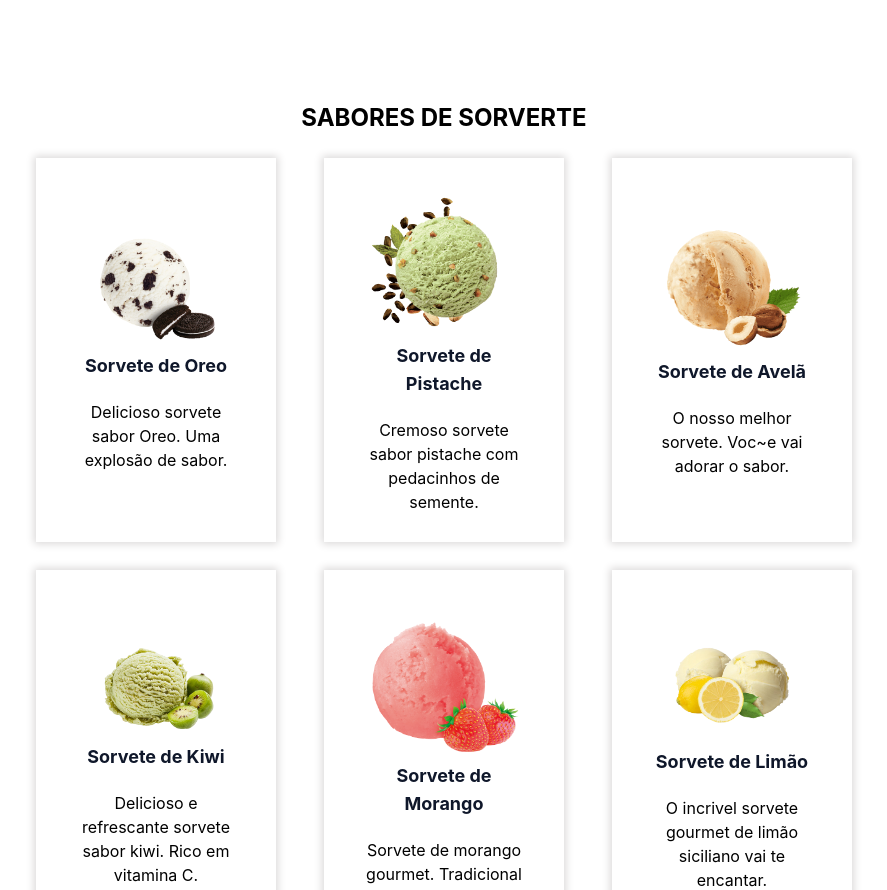
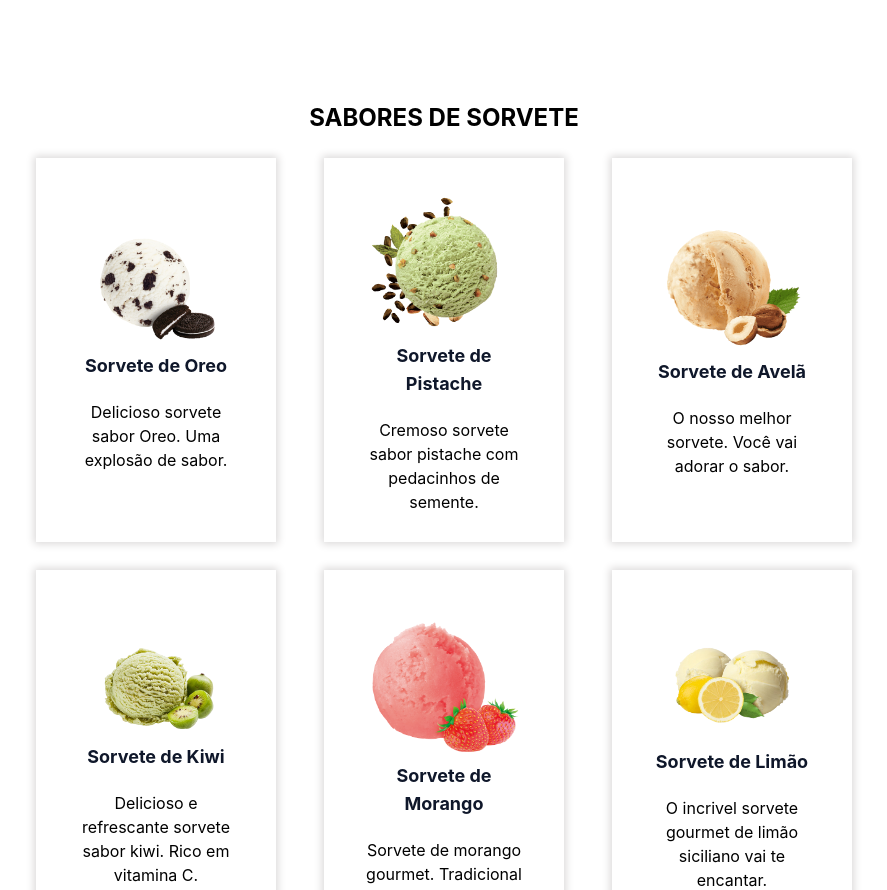
Before and after one commit to mferreiradb/Gelateria, a React (Create React App) app: page /sabores in a window 1280 px wide. Shown: the part 802-1692 px from the top of the page, without its empty margins (196-1083 px from the left). Built offline with nearby package versions, Linux system fonts and the light colour scheme.

Commit message:
Update index.js

```diff
--- a/src/pages/Sabores/index.js
+++ b/src/pages/Sabores/index.js
@@ -21,7 +21,7 @@ const Home = () => (
 
         <main className="lg:my-20 xl:my-20 2lg:my-20 p-6">
 
-            <h2 className='font-bold text-2xl mb-6'>SABORES DE SORVERTE</h2>
+            <h2 className='font-bold text-2xl mb-6'>SABORES DE SORVETE</h2>
             <section className="space-y-7 md:flex md:flex-col md:items-center">
 
                 <div className="space-y-6 flex flex-col justify-center items-center px-10 lg:flex-row lg:space-x-12 lg:space-y-0 xl:flex-row xl:space-x-12 xl:space-y-0 2xl:flex-row 2xl:space-x-12 2xl:space-y-0">
@@ -41,7 +41,7 @@ const Home = () => (
                     <div className='md:w-3/4 h-64 shadow-special flex flex-col justify-center items-center px-10 lg:h-96 xl:h-96 2xl:h-96 lg:w-60'>
                         <img src={Avela} alt="Oreo" className="w-40" />
                         <h3 className='font-bold text-lg mb-5 text-slate-900'>Sorvete de Avelã</h3>
-                        <p>O nosso melhor sorvete. Voc~e vai adorar o sabor.</p>
+                        <p>O nosso melhor sorvete. Você vai adorar o sabor.</p>
                     </div>
 
                 </div>
```
